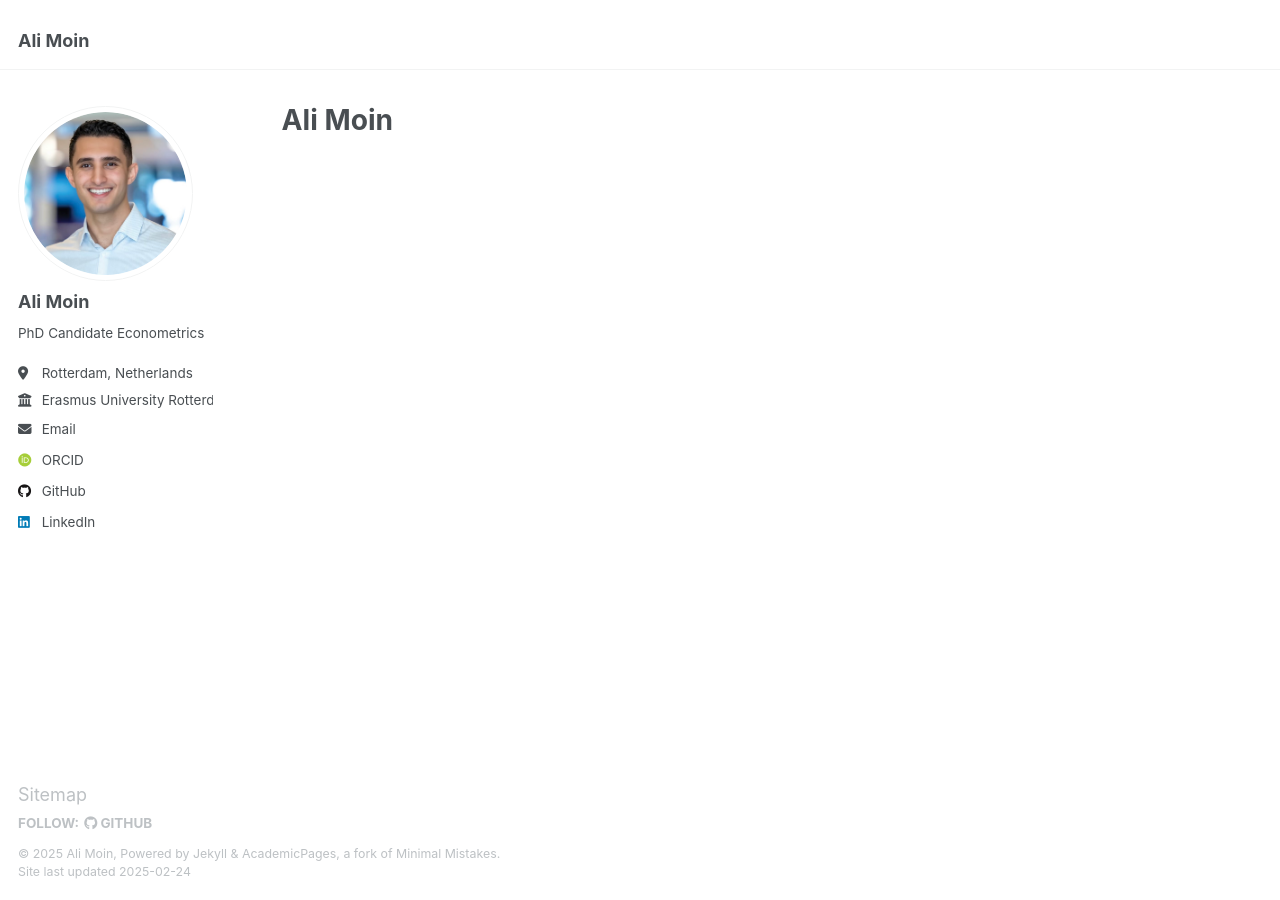
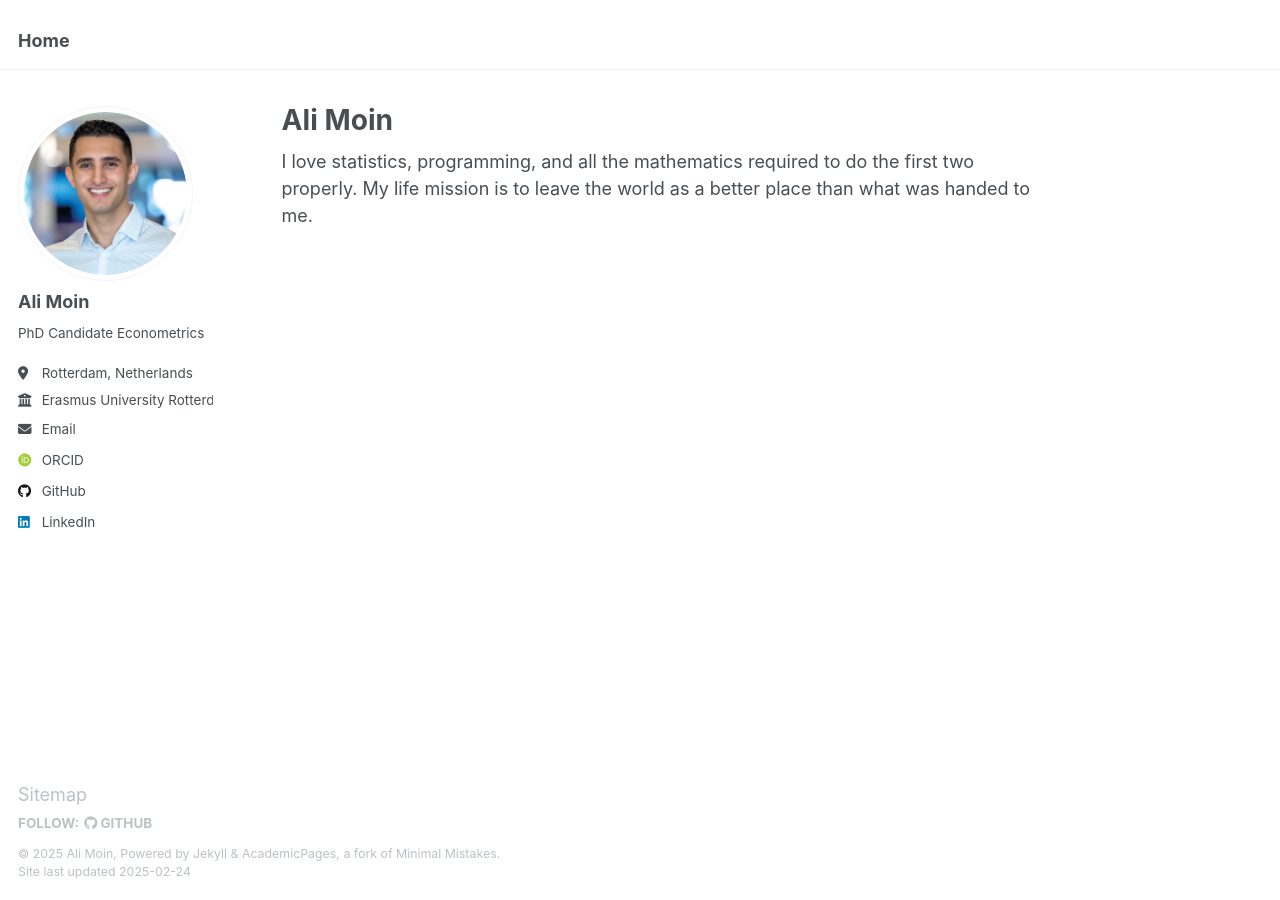
Before and after one commit to ali-moin/ali-moin.github.io, a Jekyll site: the page built from _pages/about.md, in a window 1280 px wide. Built offline with Jekyll 4.4.1, drawn with Linux system fonts in a browser that asks for light colours; some web fonts are replaced.

Commit message:
Added bio

```diff
--- a/_config.yml
+++ b/_config.yml
@@ -9,7 +9,7 @@
 # Basic Site Settings
 locale                   : "en-US"
 site_theme               : "default"
-title                    : "Ali Moin"
+title                    : "Home"
 title_separator          : "-"
 name                     : &name "Ali Moin"
 description              : &description "personal description"
@@ -29,7 +29,7 @@ author:
   location         : "Rotterdam, Netherlands"
   employer         : "Erasmus University Rotterdam"
   uri              : # URL
-  email            : "none@example.org"
+  email            : "moin@ese.eur.nl"
 
   # Academic websites
   arxiv            : # URL - Update with the correct link to your profile
--- a/_pages/about.md
+++ b/_pages/about.md
@@ -6,6 +6,7 @@ redirect_from:
   - /about/
   - /about.html
 ---
+I love statistics, programming, and all the mathematics required to do the first two properly. My life mission is to leave the world as a better place than what was handed to me.
 
 <!-- This is the front page of a website that is powered by the [Academic Pages template](https://github.com/academicpages/academicpages.github.io) and hosted on GitHub pages. [GitHub pages](https://pages.github.com) is a free service in which websites are built and hosted from code and data stored in a GitHub repository, automatically updating when a new commit is made to the repository. This template was forked from the [Minimal Mistakes Jekyll Theme](https://mmistakes.github.io/minimal-mistakes/) created by Michael Rose, and then extended to support the kinds of content that academics have: publications, talks, teaching, a portfolio, blog posts, and a dynamically-generated CV. You can fork [this template](https://github.com/academicpages/academicpages.github.io) right now, modify the configuration and markdown files, add your own PDFs and other content, and have your own site for free, with no ads!
 
```
